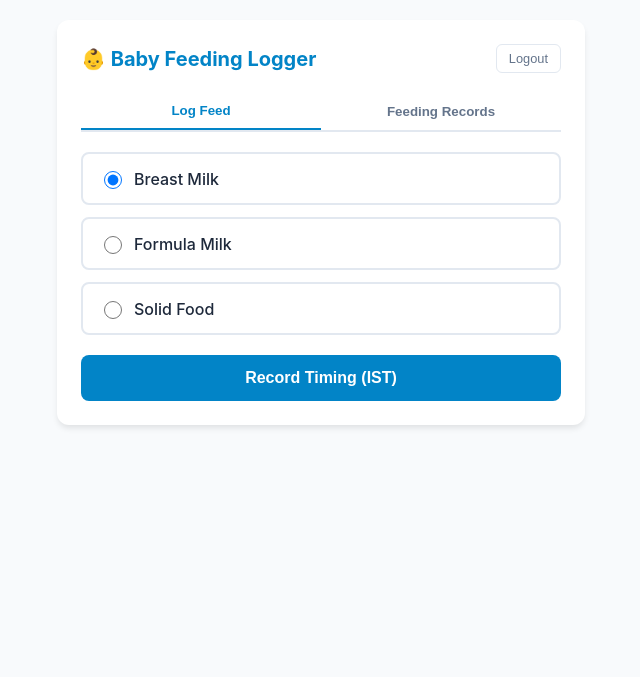
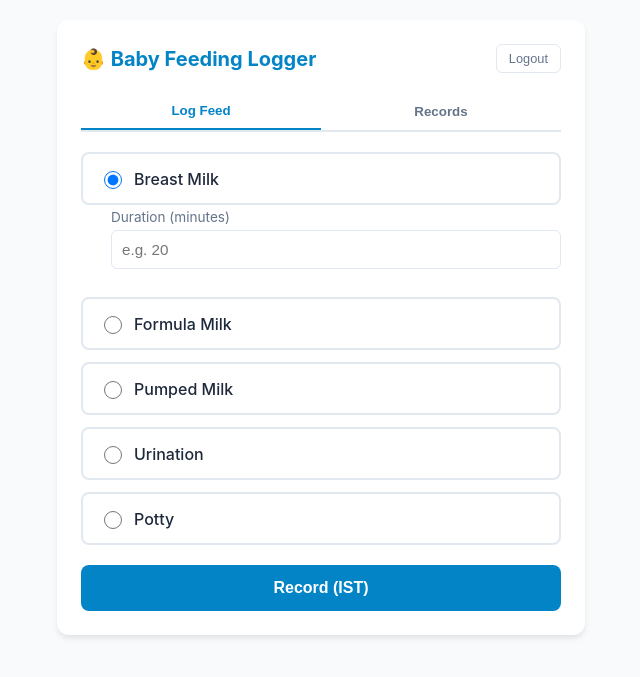
Before and after one commit to sunildahiya3/baby-feeding-logger, a Flask app: page / in a window 1280 px wide. Shown: the top 677 px of the page, without its empty margins (319-959 px from the left). Run offline with Flask 3, Linux system fonts and the light colour scheme; the visitor is signed in with stand-in values (Sample User, id 1); some libraries are stand-ins or nearby versions.

Commit message:
Add event measurements and record filters

```diff
--- a/app.py
+++ b/app.py
@@ -38,9 +38,13 @@ def init_db():
                 feed_type VARCHAR(50) NOT NULL,
                 date_str VARCHAR(20) NOT NULL,
                 time_str VARCHAR(20) NOT NULL,
+                duration_minutes INTEGER,
+                quantity_ml INTEGER,
                 created_at TIMESTAMP DEFAULT CURRENT_TIMESTAMP
             );
         ''')
+        cursor.execute('ALTER TABLE feeding_logs ADD COLUMN IF NOT EXISTS duration_minutes INTEGER')
+        cursor.execute('ALTER TABLE feeding_logs ADD COLUMN IF NOT EXISTS quantity_ml INTEGER')
     else:
         cursor.execute('''
             CREATE TABLE IF NOT EXISTS feeding_logs (
@@ -48,13 +52,22 @@ def init_db():
                 feed_type TEXT NOT NULL,
                 date_str TEXT NOT NULL,
                 time_str TEXT NOT NULL,
+                duration_minutes INTEGER,
+                quantity_ml INTEGER,
                 created_at DATETIME DEFAULT CURRENT_TIMESTAMP
             );
         ''')
+        columns = {row[1] for row in cursor.execute('PRAGMA table_info(feeding_logs)')}
+        if 'duration_minutes' not in columns:
+            cursor.execute('ALTER TABLE feeding_logs ADD COLUMN duration_minutes INTEGER')
+        if 'quantity_ml' not in columns:
+            cursor.execute('ALTER TABLE feeding_logs ADD COLUMN quantity_ml INTEGER')
 
     conn.commit()
     cursor.close()
     conn.close()
+
+init_db()
 
 # Helper function to get current time in Indian Standard Time (IST)
 def get_ist_now():
@@ -95,9 +108,30 @@ def add_feed():
 
     data = request.get_json()
     feed_type = data.get('feed_type')
+    duration_minutes = data.get('duration_minutes')
+    quantity_ml = data.get('quantity_ml')
 
     if not feed_type:
         return jsonify({"status": "error", "message": "Feeding type required"}), 400
+
+    valid_types = {'Breast Milk', 'Formula Milk', 'Pumped Milk', 'Urination', 'Potty'}
+    if feed_type not in valid_types:
+        return jsonify({"status": "error", "message": "Invalid event type"}), 400
+
+    try:
+        duration_minutes = int(duration_minutes) if duration_minutes not in (None, '') else None
+        quantity_ml = int(quantity_ml) if quantity_ml not in (None, '') else None
+    except (TypeError, ValueError):
+        return jsonify({"status": "error", "message": "Measurements must be whole numbers"}), 400
+
+    if duration_minutes is not None and duration_minutes <= 0:
+        return jsonify({"status": "error", "message": "Duration must be greater than zero"}), 400
+    if quantity_ml is not None and quantity_ml <= 0:
+        return jsonify({"status": "error", "message": "Quantity must be greater than zero"}), 400
+    if feed_type == 'Breast Milk' and duration_minutes is None:
+        return jsonify({"status": "error", "message": "Duration is required for Breast Milk"}), 400
+    if feed_type in {'Formula Milk', 'Pumped Milk'} and quantity_ml is None:
+        return jsonify({"status": "error", "message": "Quantity is required for milk"}), 400
 
     # Get current timestamp strictly in IST
     ist_now = get_ist_now()
@@ -109,20 +143,20 @@ def add_feed():
 
     if DATABASE_URL:
         cursor.execute('''
-            INSERT INTO feeding_logs (feed_type, date_str, time_str)
-            VALUES (%s, %s, %s)
-        ''', (feed_type, date_str, time_str))
+            INSERT INTO feeding_logs (feed_type, date_str, time_str, duration_minutes, quantity_ml)
+            VALUES (%s, %s, %s, %s, %s)
+        ''', (feed_type, date_str, time_str, duration_minutes, quantity_ml))
     else:
         cursor.execute('''
-            INSERT INTO feeding_logs (feed_type, date_str, time_str)
-            VALUES (?, ?, ?)
-        ''', (feed_type, date_str, time_str))
+            INSERT INTO feeding_logs (feed_type, date_str, time_str, duration_minutes, quantity_ml)
+            VALUES (?, ?, ?, ?, ?)
+        ''', (feed_type, date_str, time_str, duration_minutes, quantity_ml))
 
     conn.commit()
     cursor.close()
     conn.close()
 
-    return jsonify({"status": "success", "entry": {"feed_type": feed_type, "date": date_str, "time": time_str}})
+    return jsonify({"status": "success", "entry": {"feed_type": feed_type, "date": date_str, "time": time_str, "duration_minutes": duration_minutes, "quantity_ml": quantity_ml}})
 
 @app.route('/api/records', methods=['GET'])
 def get_records():
@@ -132,15 +166,14 @@ def get_records():
     conn = get_db_connection()
     cursor = conn.cursor()
 
-    cursor.execute('SELECT feed_type, date_str, time_str FROM feeding_logs ORDER BY id DESC')
+    cursor.execute('SELECT feed_type, date_str, time_str, duration_minutes, quantity_ml FROM feeding_logs ORDER BY id DESC')
     rows = cursor.fetchall()
 
     cursor.close()
     conn.close()
 
-    records = [{"feed_type": r[0], "date": r[1], "time": r[2]} for r in rows]
+    records = [{"feed_type": r[0], "date": r[1], "time": r[2], "duration_minutes": r[3], "quantity_ml": r[4]} for r in rows]
     return jsonify(records)
 
 if __name__ == '__main__':
-    init_db()
     app.run(host='0.0.0.0', port=5000, debug=True)
--- a/templates/index.html
+++ b/templates/index.html
@@ -93,6 +93,27 @@
             width: 18px;
             height: 18px;
         }
+        .measurement {
+            display: none;
+            margin: -8px 0 16px 30px;
+        }
+        .measurement label {
+            display: block;
+            color: #64748b;
+            font-size: 0.85rem;
+            margin-bottom: 5px;
+        }
+        .measurement input, .filter-select {
+            width: 100%;
+            box-sizing: border-box;
+            padding: 10px;
+            border: 1px solid var(--border);
+            border-radius: 6px;
+            font-size: 0.95rem;
+        }
+        .filter-select {
+            margin: 0 0 8px;
+        }
         .btn-submit {
             width: 100%;
             padding: 14px;
@@ -138,7 +159,7 @@
 
     <div class="tabs">
         <button class="tab-btn active" onclick="switchTab('logTab', event)">Log Feed</button>
-        <button class="tab-btn" onclick="switchTab('recordsTab', event)">Feeding Records</button>
+        <button class="tab-btn" onclick="switchTab('recordsTab', event)">Records</button>
     </div>
 
     <!-- TAB 1: LOG FEED -->
@@ -149,27 +170,51 @@
                     <input type="radio" name="feed_type" value="Breast Milk" checked>
                     <span>Breast Milk</span>
                 </label>
+                <div id="durationField" class="measurement">
+                    <label for="durationMinutes">Duration (minutes)</label>
+                    <input id="durationMinutes" type="number" min="1" step="1" placeholder="e.g. 20">
+                </div>
                 <label class="radio-card">
                     <input type="radio" name="feed_type" value="Formula Milk">
                     <span>Formula Milk</span>
                 </label>
+                <div id="formulaQuantityField" class="measurement">
+                    <label for="formulaQuantityMl">Volume (ml)</label>
+                    <input id="formulaQuantityMl" type="number" min="1" step="1" placeholder="e.g. 120">
+                </div>
                 <label class="radio-card">
-                    <input type="radio" name="feed_type" value="Solid Food">
-                    <span>Solid Food</span>
+                    <input type="radio" name="feed_type" value="Pumped Milk">
+                    <span>Pumped Milk</span>
+                </label>
+                <div id="pumpedQuantityField" class="measurement">
+                    <label for="pumpedQuantityMl">Quantity (ml)</label>
+                    <input id="pumpedQuantityMl" type="number" min="1" step="1" placeholder="e.g. 90">
+                </div>
+                <label class="radio-card">
+                    <input type="radio" name="feed_type" value="Urination">
+                    <span>Urination</span>
+                </label>
+                <label class="radio-card">
+                    <input type="radio" name="feed_type" value="Potty">
+                    <span>Potty</span>
                 </label>
             </div>
-            <button type="submit" class="btn-submit">Record Timing (IST)</button>
+            <button type="submit" class="btn-submit">Record (IST)</button>
         </form>
     </div>
 
     <!-- TAB 2: RECORDS -->
     <div id="recordsTab" class="tab-content">
+        <select id="typeFilter" class="filter-select" aria-label="Filter records by type" onchange="renderRecords()">
+            <option value="all">All types</option>
+        </select>
         <table>
             <thead>
                 <tr>
                     <th>Type</th>
                     <th>Date (DD MM YYYY)</th>
                     <th>Time (HH MM IST)</th>
+                    <th>Details</th>
                 </tr>
             </thead>
             <tbody id="recordsBody">
@@ -195,35 +240,71 @@ function switchTab(tabId, event) {
 document.getElementById('feedForm').addEventListener('submit', async function(e) {
     e.preventDefault();
     const feedType = document.querySelector('input[name="feed_type"]:checked').value;
+    const body = { feed_type: feedType };
+    if (feedType === 'Breast Milk') body.duration_minutes = document.getElementById('durationMinutes').value;
+    if (feedType === 'Formula Milk') body.quantity_ml = document.getElementById('formulaQuantityMl').value;
+    if (feedType === 'Pumped Milk') body.quantity_ml = document.getElementById('pumpedQuantityMl').value;
 
     const response = await fetch('/api/feed', {
         method: 'POST',
         headers: { 'Content-Type': 'application/json' },
-        body: JSON.stringify({ feed_type: feedType })
+        body: JSON.stringify(body)
     });
 
     if (response.ok) {
         alert('Feeding logged in IST!');
         switchTab('recordsTab');
+    } else {
+        const error = await response.json();
+        alert(error.message || 'Unable to record event');
     }
 });
+
+document.querySelectorAll('input[name="feed_type"]').forEach(input => input.addEventListener('change', updateMeasurementFields));
+
+function updateMeasurementFields() {
+    const feedType = document.querySelector('input[name="feed_type"]:checked').value;
+    document.getElementById('durationField').style.display = feedType === 'Breast Milk' ? 'block' : 'none';
+    document.getElementById('formulaQuantityField').style.display = feedType === 'Formula Milk' ? 'block' : 'none';
+    document.getElementById('pumpedQuantityField').style.display = feedType === 'Pumped Milk' ? 'block' : 'none';
+}
+
+let allRecords = [];
 
 async function loadRecords() {
     const response = await fetch('/api/records');
     const records = await response.json();
+    allRecords = records;
+    const filter = document.getElementById('typeFilter');
+    const selectedType = filter.value;
+    filter.innerHTML = '<option value="all">All types</option>';
+    [...new Set(records.map(row => row.feed_type))].forEach(type => {
+        filter.innerHTML += `<option value="${type}">${type}</option>`;
+    });
+    filter.value = [...new Set(records.map(row => row.feed_type))].includes(selectedType) ? selectedType : 'all';
+    renderRecords();
+}
+
+function renderRecords() {
     const tbody = document.getElementById('recordsBody');
     tbody.innerHTML = '';
+    const selectedType = document.getElementById('typeFilter').value;
+    const records = selectedType === 'all' ? allRecords : allRecords.filter(row => row.feed_type === selectedType);
 
     records.forEach(row => {
+        const details = row.duration_minutes ? `${row.duration_minutes} min` : row.quantity_ml ? `${row.quantity_ml} ml` : '-';
         tbody.innerHTML += `
             <tr>
                 <td><span class="badge">${row.feed_type}</span></td>
                 <td>${row.date}</td>
                 <td>${row.time}</td>
+                <td>${details}</td>
             </tr>
         `;
     });
 }
+
+updateMeasurementFields();
 
 async function logout() {
     await fetch('/logout', { method: 'POST' });
```
